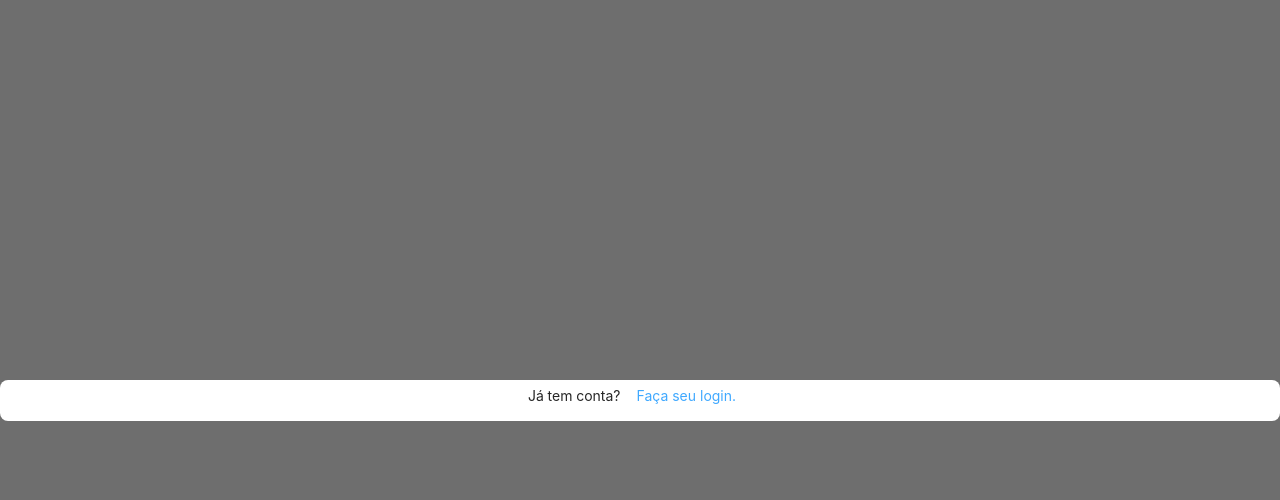
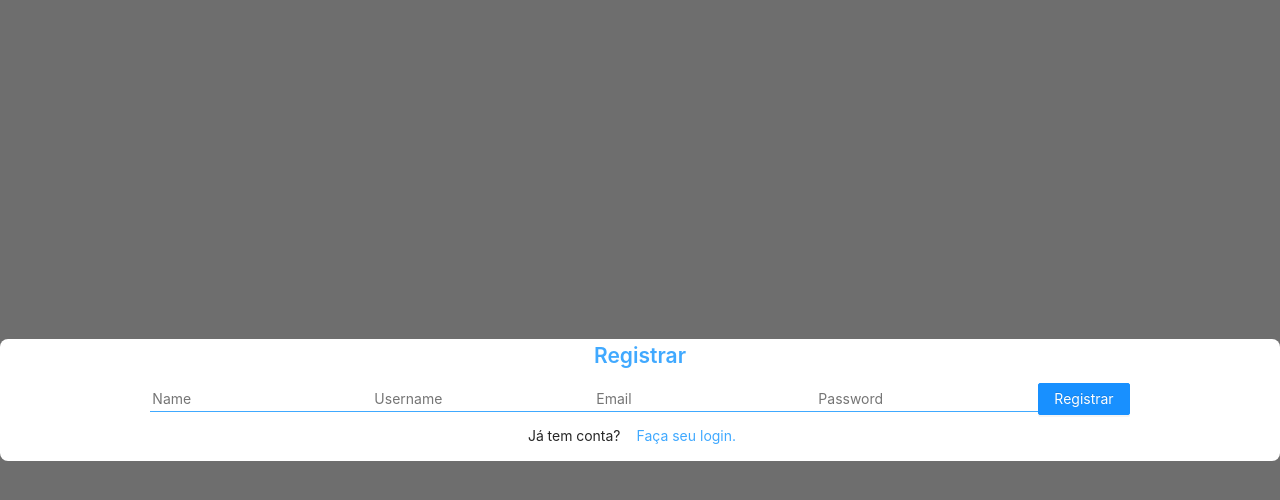
Before and after one commit to ranielsobrinho/flex-todos, a React (Create React App) app: page / in a window 1280 px wide. Both pictures are taken after a click on the button "Registre-se aqui.". Shown: the top 500 px of the page. Built offline with nearby package versions, Linux system fonts and the light colour scheme.

Commit message:
feat: add register form and sending request for post data to api

```diff
--- a/src/components/RegisterForm/index.jsx
+++ b/src/components/RegisterForm/index.jsx
@@ -1,9 +1,29 @@
 import React from 'react'
+import { useForm } from 'react-hook-form'
+import { Button } from 'antd'
+import './index.css'
+import Api from '../../services/Api'
 
 export default function RegisterForm() {
+  const { register, handleSubmit } = useForm()
+
+  const submit = data => {
+    Api.post('/users', data)
+      .then((res) => {
+        alert('Cadastro feito com sucesso. Faça o login para continuar.')
+      })
+      .catch(error => console.log(error))
+  }
   return (
-    <div>
-
+    <div className='form-container'>
+      <h2>Registrar</h2>
+      <form onSubmit={handleSubmit(submit)} className='register-form'>
+        <input name='name' type='text' {...register('name')} placeholder='Name'/>
+        <input name='username' type='text' {...register('username')} placeholder='Username'/>
+        <input name='email' type='email' {...register('email')} placeholder='Email'/>
+        <input name='password' type='password' {...register('password')} placeholder='Password'/>
+        <Button type='primary' htmlType='submit'>Registrar</Button>
+      </form>
     </div>
   )
 }
```
